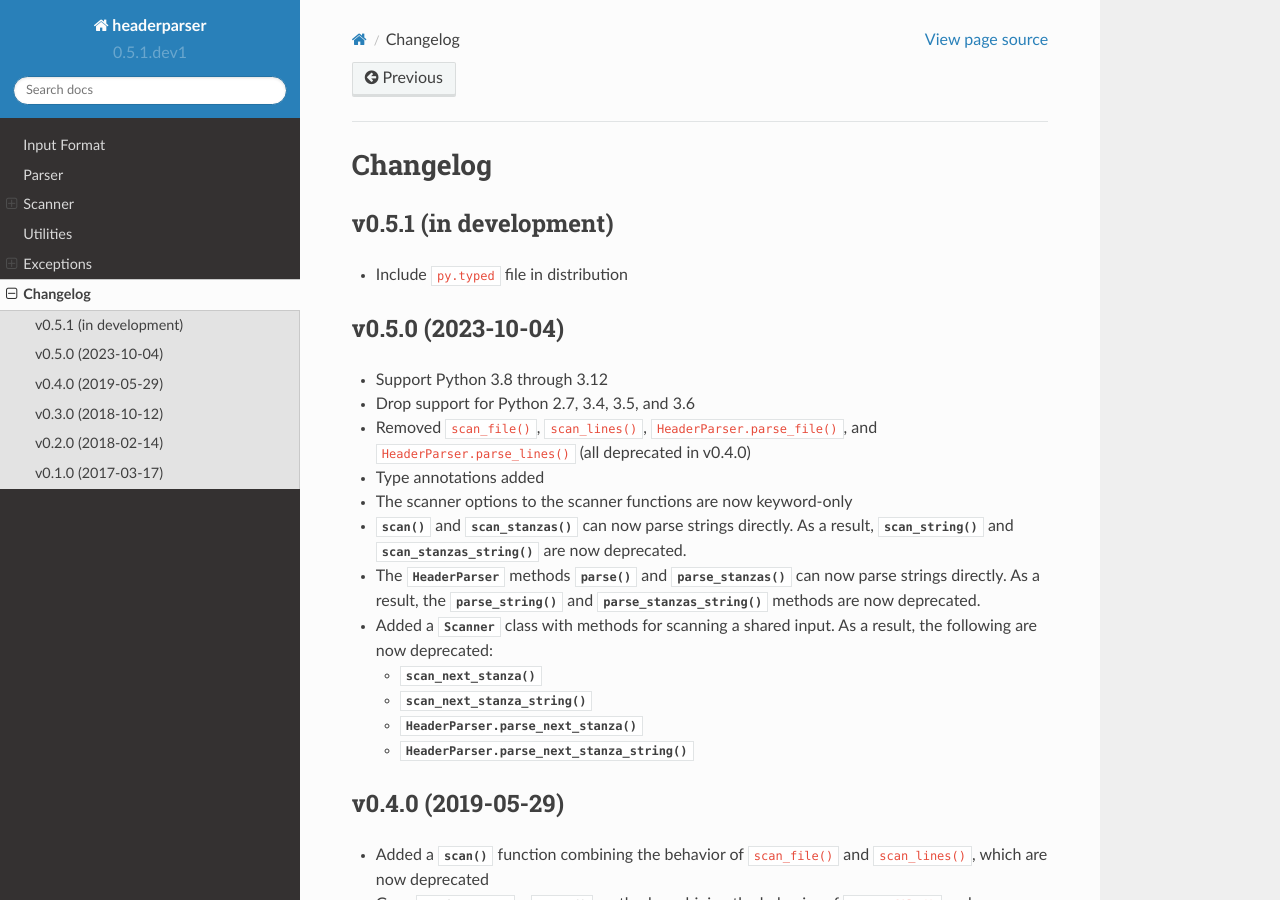
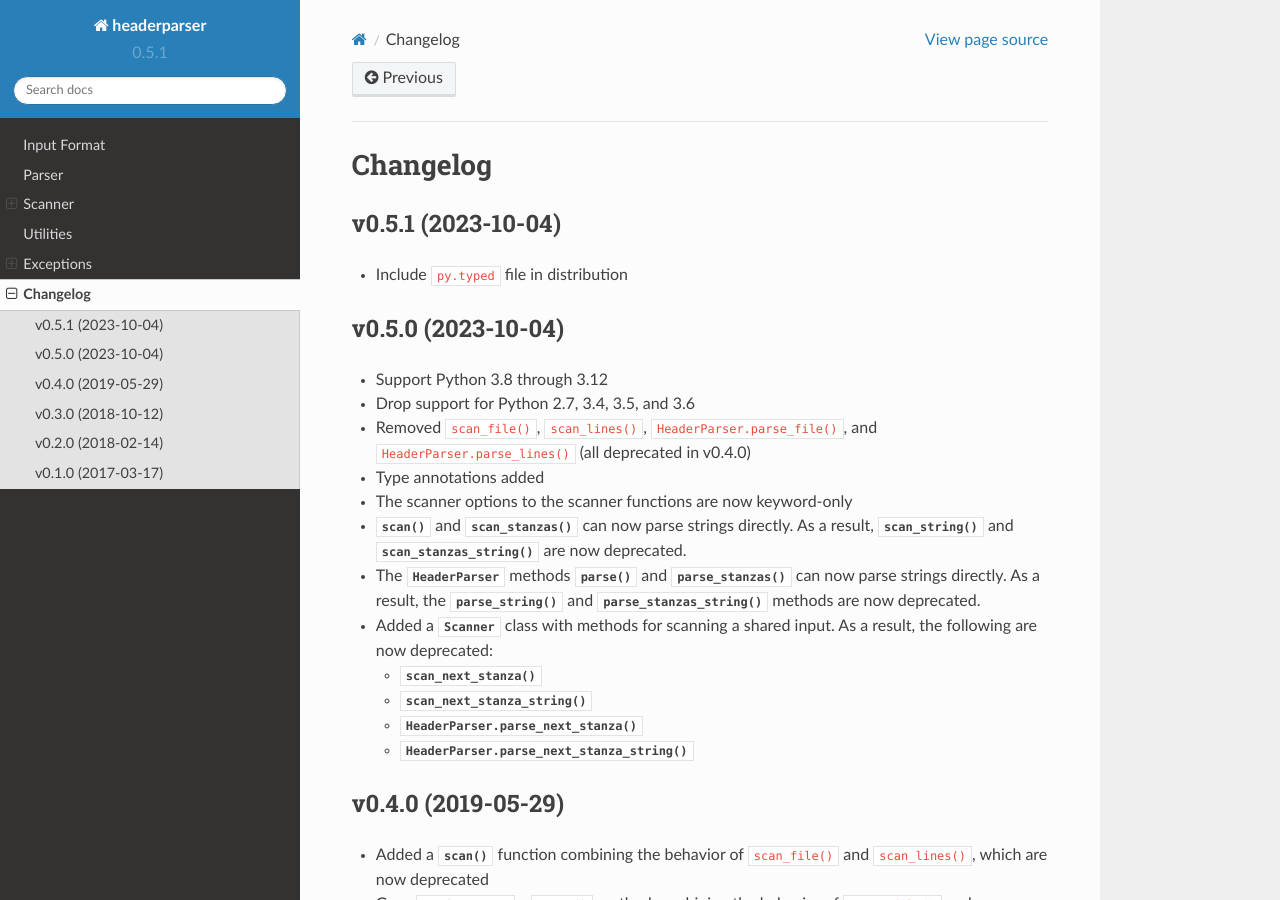
Before and after one commit to wheelodex/headerparser, a Sphinx documentation site: the page built from docs/changelog.rst, in a window 1280 px wide and 900 px high. Built offline with Sphinx 7.4.7 and the Read the Docs theme 2.0.0, drawn with Linux system fonts in a browser that asks for light colours.

Commit message:
v0.5.1 — Include `py.typed` file in distribution

```diff
--- a/CHANGELOG.md
+++ b/CHANGELOG.md
@@ -1,5 +1,5 @@
-v0.5.1 (in development)
------------------------
+v0.5.1 (2023-10-04)
+-------------------
 - Include `py.typed` file in distribution
 
 v0.5.0 (2023-10-04)
--- a/docs/changelog.rst
+++ b/docs/changelog.rst
@@ -3,8 +3,8 @@
 Changelog
 =========
 
-v0.5.1 (in development)
------------------------
+v0.5.1 (2023-10-04)
+-------------------
 - Include :file:`py.typed` file in distribution
 
 
--- a/src/headerparser/__init__.py
+++ b/src/headerparser/__init__.py
@@ -41,7 +41,7 @@
 )
 from .types import BOOL, lower, unfold
 
-__version__ = "0.5.1.dev1"
+__version__ = "0.5.1"
 __author__ = "John Thorvald Wodder II"
 __author_email__ = "headerparser@varonathe.org"
 __license__ = "MIT"
```
